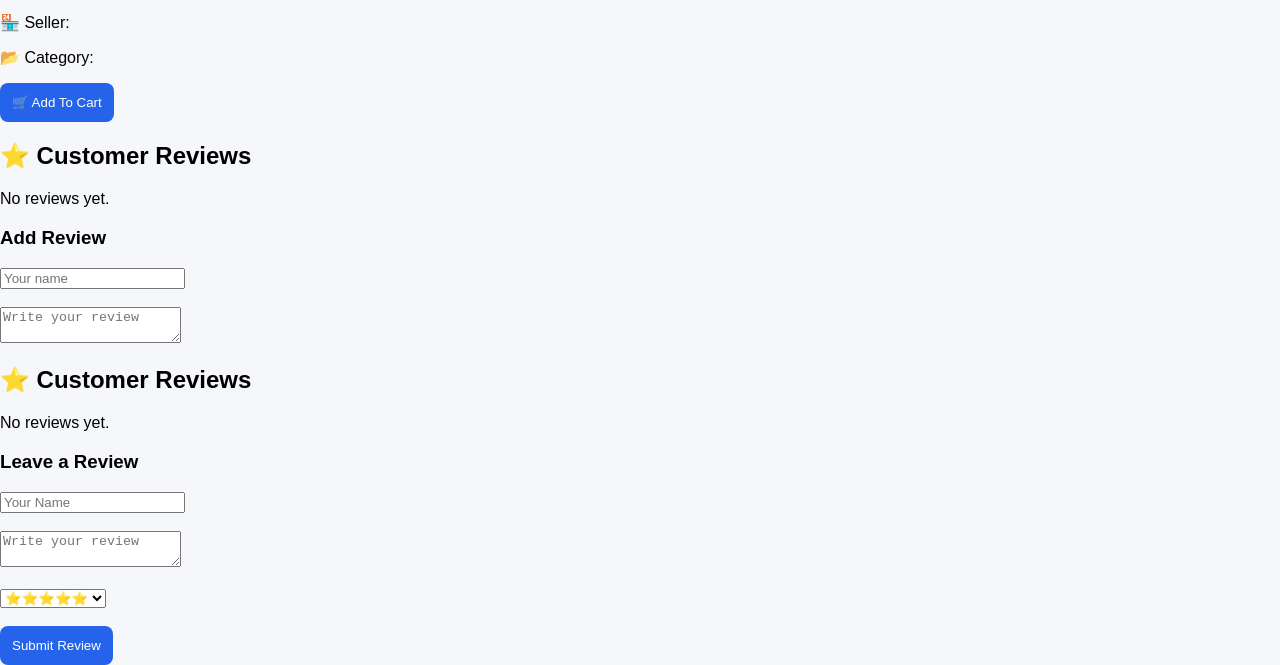
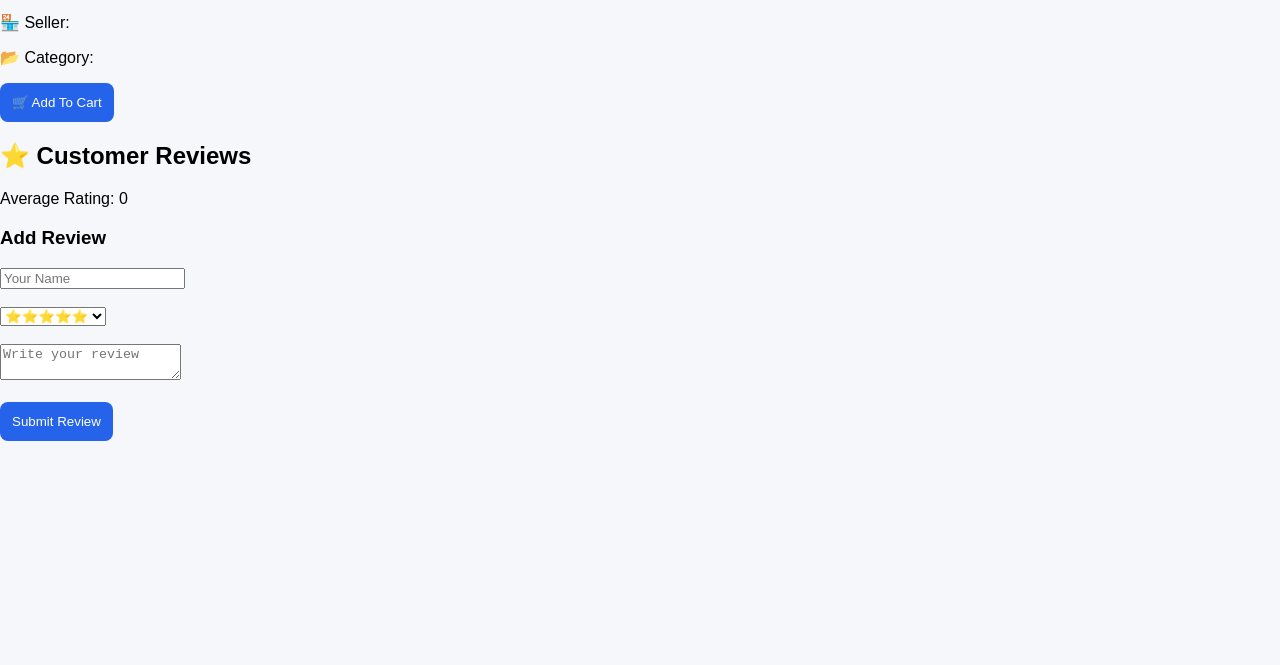
Before and after one commit to Mahama59/product-finder-v2, a plain HTML site: page pages/product-details.html in a window 1280 px wide. Shown: the part 401-1066 px from the top of the page. After the commit the page ends 842 px from the top, so only its background shows below. Drawn offline with Linux system fonts and the light colour scheme.

Commit message:
Update product-details.html

```diff
--- a/pages/product-details.html
+++ b/pages/product-details.html
@@ -82,60 +82,27 @@ $<span id="productPrice"></span>
 
 <div class="card">
 
+<h2>⭐ Customer Reviews</h2>
 
-<h2>⭐ Customer Reviews</h2>
+
+<p>
+Average Rating:
+<span id="averageRating">
+0
+</span>
+</p>
 
 
 <div id="reviews">
 
-<p>No reviews yet.</p>
-
 </div>
-
 
 
 <h3>Add Review</h3>
 
 
 <input id="reviewName"
-placeholder="Your name">
-
-
-<br><br>
-
-
-<textarea id="reviewText"
-placeholder="Write your review">
-</textarea>
-
-
-<div class="card">
-
-<h2>⭐ Customer Reviews</h2>
-
-
-<div id="reviews">
-
-<p>No reviews yet.</p>
-
-</div>
-
-
-<h3>Leave a Review</h3>
-
-
-<input
-id="reviewName"
 placeholder="Your Name">
-
-
-<br><br>
-
-
-<textarea
-id="reviewText"
-placeholder="Write your review">
-</textarea>
 
 
 <br><br>
@@ -147,28 +114,31 @@ placeholder="Write your review">
 ⭐⭐⭐⭐⭐
 </option>
 
-
 <option value="4">
 ⭐⭐⭐⭐
 </option>
-
 
 <option value="3">
 ⭐⭐⭐
 </option>
 
-
 <option value="2">
 ⭐⭐
 </option>
-
 
 <option value="1">
 ⭐
 </option>
 
+</select>
 
-</select>
+
+<br><br>
+
+
+<textarea id="reviewText"
+placeholder="Write your review">
+</textarea>
 
 
 <br><br>
@@ -184,7 +154,6 @@ Submit Review
 </div>
 
 
-
 <script src="../js/products.js"></script>
 
 
```
